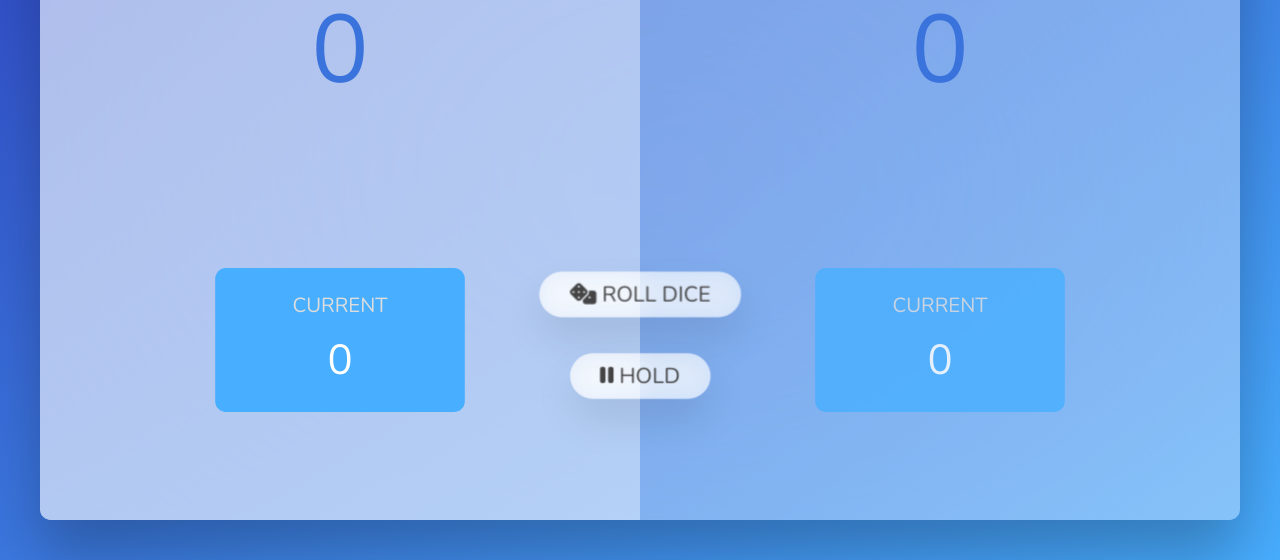
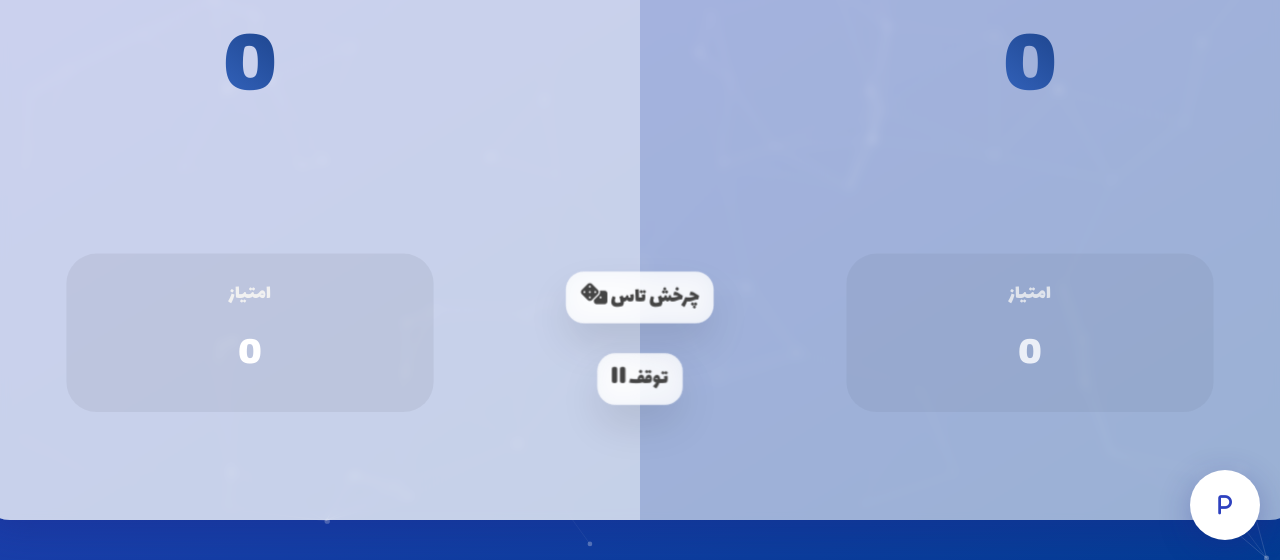
Before and after one commit to im-parsa/pig-game, a plain HTML site: page index.html in a window 1280 px wide. Shown: the part 240-800 px from the top of the page. Drawn offline with nearby package versions, Linux system fonts and the light colour scheme.

Commit message:
Add files via upload

```diff
--- a/index.html
+++ b/index.html
@@ -14,35 +14,40 @@
 
   </head>
 
-  <body>
+  <body id='particles-js'>
+
     <main>
 
-      <section class="player player--0 player--active">
-        <h2 class="name" id="name--0">Player 1</h2>
-        <p class="score" id="score--0">43</p>
+        <section style='margin-left: -100px' class="player player--0 player--active">
+          <h2 class="name" id="name--0">بازیکن اول</h2>
+          <p class="score" id="score--0">0</p>
           <div class="current">
-          <p class="current-label">Current</p>
+            <p class="current-label">امتیاز</p>
             <p class="current-score" id="current--0">0</p>
           </div>
         </section>
 
-      <section class="player player--1">
-        <h2 class="name" id="name--1">Player 2</h2>
-        <p class="score" id="score--1">24</p>
+        <section style='margin-right: -100px' class="player player--1">
+          <h2 class="name" id="name--1">بازیکن دوم</h2>
+          <p class="score" id="score--1">0</p>
           <div class="current">
-          <p class="current-label">Current</p>
+            <p class="current-label">امتیاز</p>
             <p class="current-score" id="current--1">0</p>
           </div>
         </section>
 
         <img src="dice-5.png" alt="Playing dice" class="dice" />
 
-      <button class="btn btn--new"><i class="fa-solid fa-retweet"></i> New game</button>
-      <button class="btn btn--roll"><i class="fa-solid fa-dice"></i> Roll dice</button>
-      <button class="btn btn--hold"><i class="fa-solid fa-pause"></i> Hold</button>
+        <button class="btn btn--new"><i class="fa-solid fa-retweet"></i> شروع مجدد</button>
+        <button class="btn btn--roll"><i class="fa-solid fa-dice"></i> چرخش تاس</button>
+        <button class="btn btn--hold"><i class="fa-solid fa-pause"></i> توقف</button>
 
     </main>
 
+    <a class='my-link' href='https://parsa-firoozi.ir/' >
+      <i class="fa-solid fa-p"></i>
+    </a>
+    <script src="http://cdn.jsdelivr.net/particles.js/2.0.0/particles.min.js"></script>
     <script src="script.js"></script>
 
   </body>
--- a/script.js
+++ b/script.js
@@ -1,19 +1,24 @@
 'use strict';
 
 // Selecting elements
-const player0El = document.querySelector('.player--0');
-const player1El = document.querySelector('.player--1');
-const score0El = document.querySelector('#score--0');
-const score1El = document.getElementById('score--1');
-const current0El = document.getElementById('current--0');
-const current1El = document.getElementById('current--1');
+const
+  player0El = document.querySelector('.player--0'),
+  player1El = document.querySelector('.player--1'),
+  score0El = document.querySelector('#score--0'),
+  score1El = document.getElementById('score--1'),
+  current0El = document.getElementById('current--0'),
+  current1El = document.getElementById('current--1'),
 
-const diceEl = document.querySelector('.dice');
-const btnNew = document.querySelector('.btn--new');
-const btnRoll = document.querySelector('.btn--roll');
-const btnHold = document.querySelector('.btn--hold');
+  diceEl = document.querySelector('.dice'),
+  btnNew = document.querySelector('.btn--new'),
+  btnRoll = document.querySelector('.btn--roll'),
+  btnHold = document.querySelector('.btn--hold');
 
-let scores, currentScore, activePlayer, playing;
+let
+  scores,
+  currentScore,
+  activePlayer,
+  playing;
 
 // Starting conditions
 const init = function ()
@@ -62,9 +67,7 @@ btnRoll.addEventListener('click', function ()
     {
       // Add dice to current score
       currentScore += dice;
-      document.getElementById(
-        `current--${activePlayer}`
-      ).textContent = currentScore;
+      document.getElementById(`current--${activePlayer}`).textContent = currentScore;
     }
     else
       // Switch to next player
@@ -87,8 +90,8 @@ btnHold.addEventListener('click', function ()
     if (scores[activePlayer] >= 100)
     {
       // Finish the game
+      diceEl.classList.add('hidden');
       playing = false;
-      diceEl.classList.add('hidden');
 
       document
         .querySelector(`.player--${activePlayer}`)
@@ -104,3 +107,115 @@ btnHold.addEventListener('click', function ()
 });
 
 btnNew.addEventListener('click', init);
+
+
+const divParticlesJS = document.querySelector('#particles-js');
+
+if (divParticlesJS)
+  particlesJS("particles-js",
+    {
+      "particles": {
+        "number": {
+          "value": 100,
+          "density": {
+            "enable": true,
+            "value_area": 1200
+          }
+        },
+        "color": {
+          "value": "#ffffff"
+        },
+        "shape": {
+          "type": "circle",
+          "stroke": {
+            "width": 0,
+            "color": "#000000"
+          },
+          "polygon": {
+            "nb_sides": 5
+          },
+        },
+        "opacity": {
+          "value": 0.3,
+          "random": false,
+          "anim": {
+            "enable": false,
+            "speed": 1,
+            "opacity_min": 0.1,
+            "sync": false
+          }
+        },
+        "size": {
+          "value": 3,
+          "random": true,
+          "anim": {
+            "enable": false,
+            "speed": 40,
+            "size_min": 0.1,
+            "sync": false
+          }
+        },
+        "line_linked": {
+          "enable": true,
+          "distance": 150,
+          "color": "#ffffff",
+          "opacity": 0.4,
+          "width": 1
+        },
+        "move": {
+          "enable": true,
+          "speed": 6,
+          "direction": "none",
+          "random": false,
+          "straight": false,
+          "out_mode": "out",
+          "bounce": false,
+          "attract": {
+            "enable": false,
+            "rotateX": 600,
+            "rotateY": 1200
+          }
+        }
+      },
+      "interactivity": {
+        "detect_on": "canvas",
+        "events": {
+          "onhover": {
+            "enable": true,
+            "mode": "grab"
+          },
+          "onclick": {
+            "enable": true,
+            "mode": "push"
+          },
+          "resize": true
+        },
+        "modes": {
+          "grab": {
+            "distance": 180,
+            "line_linked": {
+              "opacity": 1
+            }
+          },
+          "bubble": {
+            "distance": 400,
+            "size": 40,
+            "duration": 2,
+            "opacity": 8,
+            "speed": 3
+          },
+          "repulse": {
+            "distance": 200,
+            "duration": 0.4
+          },
+          "push": {
+            "particles_nb": 4
+          },
+          "remove": {
+            "particles_nb": 2
+          }
+        }
+      },
+      "retina_detect": true
+    }
+  );
--- a/style.css
+++ b/style.css
@@ -1,4 +1,4 @@
-@import url('https://fonts.googleapis.com/css2?family=Nunito&display=swap');
+@import url('https://fonts.googleapis.com/css2?family=Lalezar&display=swap');
 
 *
 {
@@ -15,11 +15,11 @@ html
 
 body
 {
-  font-family: 'Nunito', sans-serif;
+  font-family: 'Lalezar', sans-serif;
   font-weight: 400;
   height: 100vh;
   color: #333;
-  background-image: linear-gradient(to top left, #48aeff 0%, #2e41bf 100%);
+  background-image: linear-gradient(to top left, #033c93 0%, #2e41bf 100%);
   display: flex;
   align-items: center;
   justify-content: center;
@@ -28,17 +28,37 @@ body
 /* LAYOUT */
 main
 {
-  position: relative;
-  width: 100rem;
+  background: rgba( 255, 255, 255, 0.6 );
+  box-shadow: 0 8px 32px 0 rgba( 31, 38, 135, 0.37 );
+  backdrop-filter: blur( 4px );
+  -webkit-backdrop-filter: blur( 4px );
+  position: absolute;
+  width: 110rem;
   height: 60rem;
-  background-color: rgba(255, 255, 255, 0.35);
-  backdrop-filter: blur(200px);
-  filter: blur();
-  box-shadow: 0 3rem 5rem rgba(0, 0, 0, 0.25);
-  border-radius: 9px;
+  border-radius: 25px;
   overflow: hidden;
   display: flex;
   transform: scale(1.2);
+}
+
+.my-link
+{
+  border-radius: 50rem;
+  width: 70px;
+  height: 70px;
+  background: white;
+  box-shadow: 0 8px 32px 0 rgba( 31, 38, 135, 0.3 );
+  display: flex;
+  justify-items: center;
+  align-items: center;
+  justify-content: center;
+  margin: auto;
+  color: #2e41bf;
+  font-size: 22px;
+  text-decoration: none;
+  position: absolute;
+  bottom: 20px;
+  right: 20px;
 }
 
 .player
@@ -57,7 +77,6 @@ main
   position: relative;
   font-size: 4rem;
   text-transform: uppercase;
-  letter-spacing: 1px;
   word-spacing: 2px;
   font-weight: 300;
   margin-bottom: 1rem;
@@ -69,6 +88,9 @@ main
   font-weight: 300;
   color: #3a73dc;
   margin-bottom: auto;
+  background: -webkit-linear-gradient(50deg, #3c6fcf, #183d81);
+  -webkit-background-clip: text;
+  -webkit-text-fill-color: transparent;
 }
 
 .player--active
@@ -91,9 +113,9 @@ main
 
 .current
 {
-  background-color: #48aeff;
+  background-color: rgba(0, 0, 0, 0.055);
   opacity: 0.8;
-  border-radius: 9px;
+  border-radius: 25px;
   color: #fff;
   width: 65%;
   padding: 2rem;
@@ -106,7 +128,7 @@ main
   text-transform: uppercase;
   margin-bottom: 1rem;
   font-size: 1.7rem;
-  color: #ddd;
+  color: #f1f1f1;
 }
 
 .current-score
@@ -121,7 +143,6 @@ main
   left: 50%;
   transform: translateX(-50%);
   color: #444;
-  background: none;
   border: none;
   font-family: inherit;
   font-size: 1.8rem;
@@ -129,17 +150,16 @@ main
   cursor: pointer;
   font-weight: 400;
   transition: all 0.2s;
-  background-color: white;
-  background-color: rgba(255, 255, 255, 0.6);
+  background-color: rgba(255, 255, 255, 0.75);
   backdrop-filter: blur(10px);
-  padding: 0.7rem 2.5rem;
-  border-radius: 50rem;
+  padding: 0.7rem 1.2rem;
+  border-radius: 1.5rem;
   box-shadow: 0 1.75rem 3.5rem rgba(0, 0, 0, 0.1);
 }
 
 .btn:hover
 {
-  background-color: rgba(255, 255, 255, 0.75);
+  background-color: rgba(255, 255, 255, 0.9);
   box-shadow: 0 1.75rem 3.5rem rgba(0, 0, 0, 0.2);
 }
 
```
Lines whose indentation alone changed are shown as unchanged.
